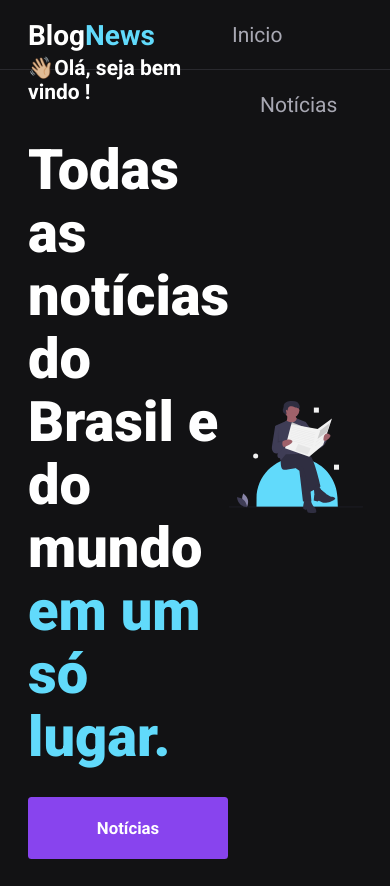
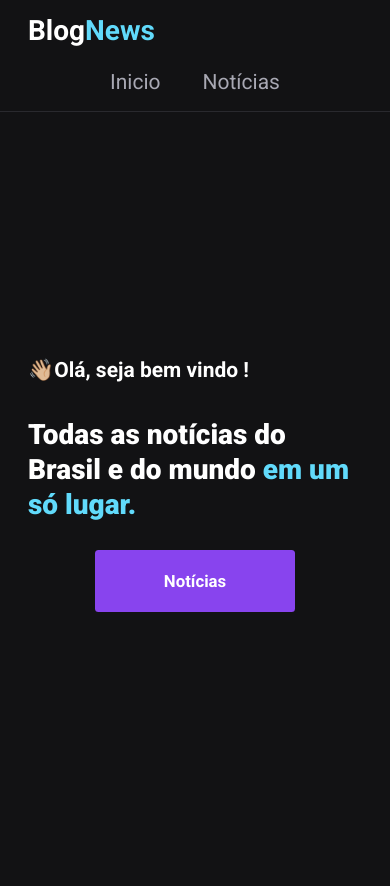
Before and after one commit to alextfonseca/blognews, a Next.js app: page / in a window 390 px wide. Before the commit the page ends 859 px from the top, so only its background shows below. Built offline with nearby package versions, Linux system fonts and the light colour scheme.

Commit message:
Versao para celular

```diff
--- a/src/components/Header/styles.module.scss
+++ b/src/components/Header/styles.module.scss
@@ -64,3 +64,19 @@
     }
   }
 }
+
+@media (max-width: 450px) {
+  .container {
+    height: 7rem;
+    margin-top: 1rem;
+  }
+  .content {
+    display: block;
+
+    nav {
+      display: flex;
+      justify-content: center;
+      margin: 0;
+    }
+  }
+}
--- a/src/pages/home.module.scss
+++ b/src/pages/home.module.scss
@@ -55,3 +55,36 @@
     }
   }
 }
+
+@media (max-width: 1100px) {
+  .container {
+    h1 {
+      max-width: 500px;
+      font-size: 2rem;
+      line-height: 2.5rem;
+
+      span {
+        font-size: 2rem;
+        line-height: 2.5rem;
+      }
+    }
+  }
+}
+
+@media (max-width: 550px) {
+  .container {
+    img {
+      display: none;
+    }
+  }
+  .content {
+    display: block;
+    margin-top: 0;
+    margin: auto;
+
+    button {
+      display: block;
+      margin: 2rem auto;
+    }
+  }
+}
--- a/src/pages/newsList.tsx
+++ b/src/pages/newsList.tsx
@@ -9,7 +9,7 @@ export default function newsList(props) {
       <Head>
         <title>Noticias | blognews</title>
       </Head>
-      <section className={styles.content}>
+      <section className={styles.content} id="topo">
         {newsArray.map((news) => {
           return (
             <div key={news.title} className={styles.newsList}>
```
